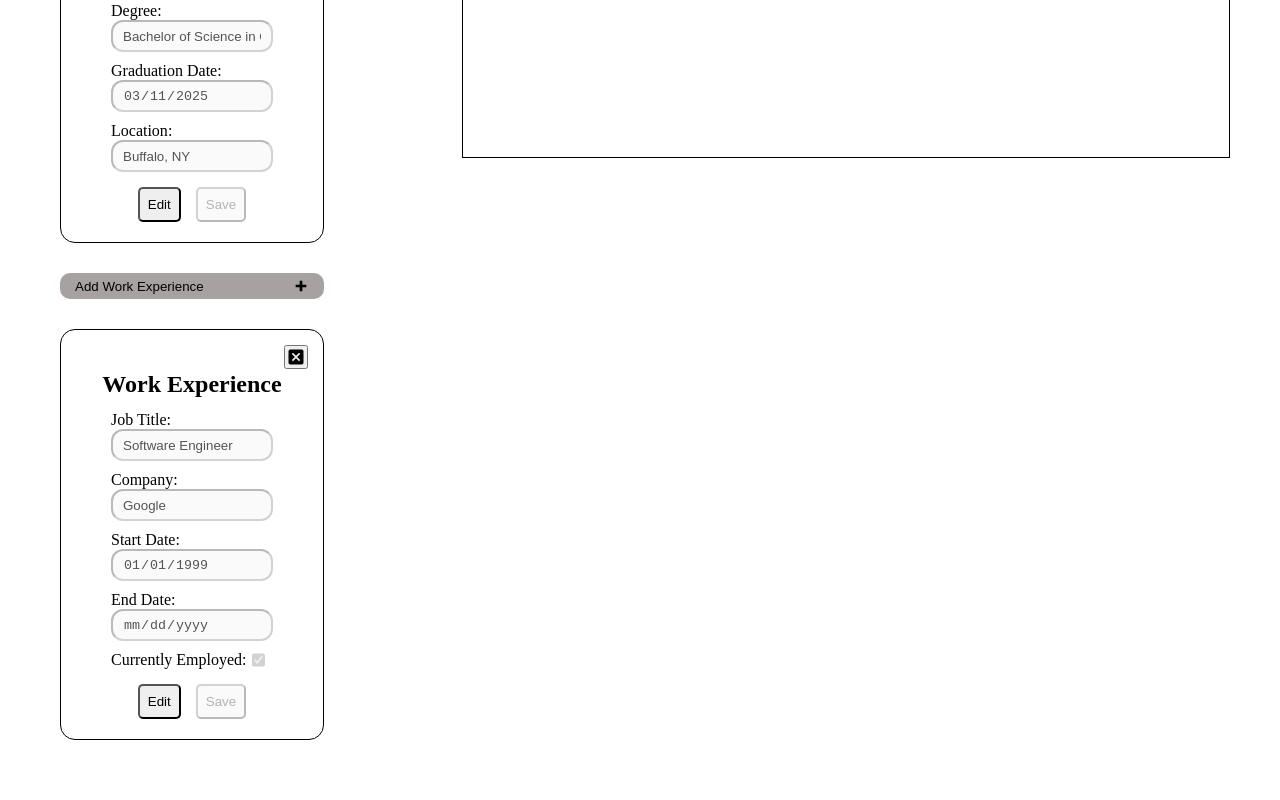
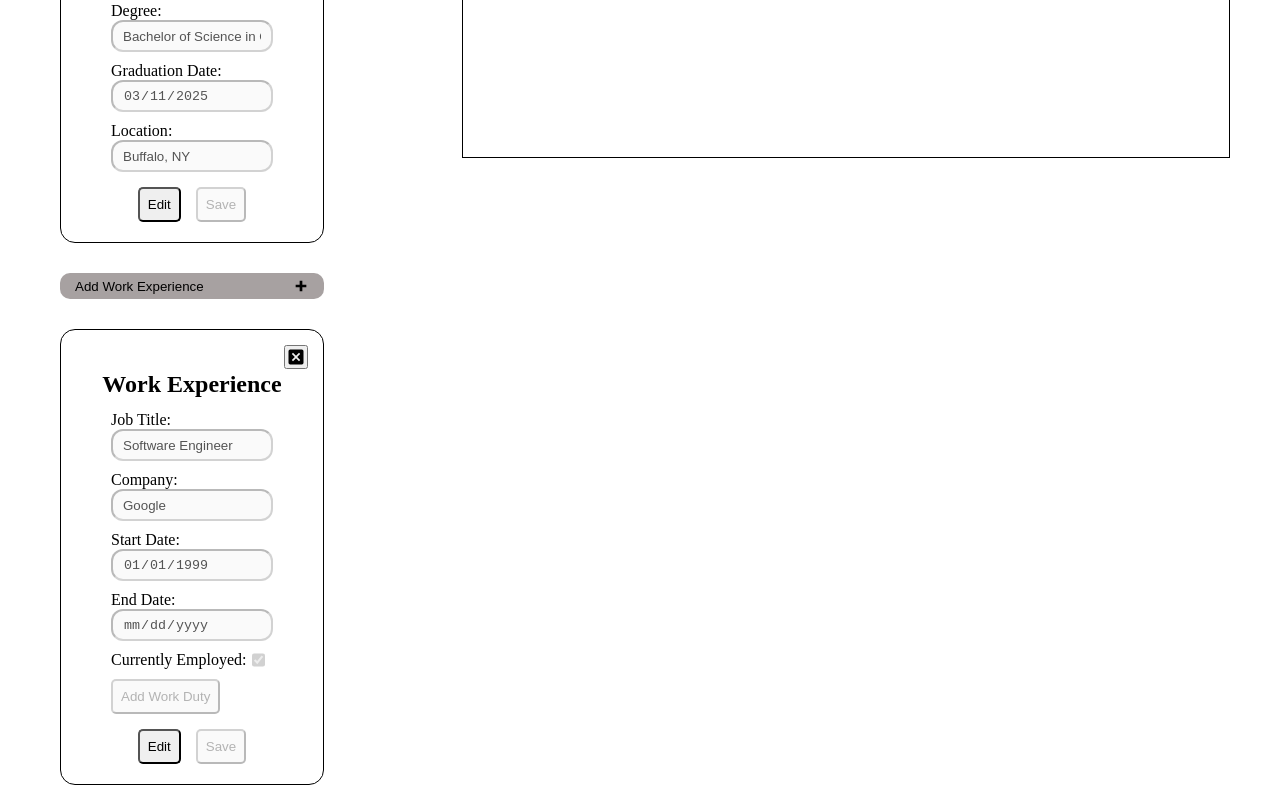
Before and after one commit to dfitch96/cv-app, a React (Vite) app: page / in a window 1280 px wide. Shown: the part 667-1467 px from the top of the page. Before the commit the page ends 1422 px from the top, so only its background shows below. Built offline with nearby package versions, Linux system fonts and the light colour scheme.

Commit message:
made button for adding work duties

```diff
--- a/src/components/ButtonGroup.jsx
+++ b/src/components/ButtonGroup.jsx
@@ -1,7 +1,7 @@
 
 
 
-export default function ButtonGroup({disabled, handleEdit, handleSave}){
+export function ButtonGroup({disabled, handleEdit, handleSave}){
 
   return (
     <div className="button-group">
@@ -9,5 +9,14 @@ export default function ButtonGroup({disabled, handleEdit, handleSave}){
       <button type="submit" onClick={handleSave} disabled={disabled}>Save</button>
     </div>
   )
+}
 
+
+
+export function Button({disabled, text}){
+  return (
+    <div className="button-div">
+      <button type="button" disabled={disabled}>{text}</button>
+    </div>
+  )
 }
--- a/src/components/ContactCard.jsx
+++ b/src/components/ContactCard.jsx
@@ -1,6 +1,6 @@
 
 import {Input} from './Input';
-import ButtonGroup from './ButtonGroup';
+import {ButtonGroup} from './ButtonGroup';
 import '../styles/Input.css';
 import { useState } from 'react';
 
--- a/src/components/EducationCard.jsx
+++ b/src/components/EducationCard.jsx
@@ -1,7 +1,7 @@
 
 import { useState } from "react";
 import {Input} from "./Input";
-import ButtonGroup from "./ButtonGroup";
+import {ButtonGroup} from "./ButtonGroup";
 import DeleteButton from "./DeleteButton";
 
 
--- a/src/components/WorkExperienceCard.jsx
+++ b/src/components/WorkExperienceCard.jsx
@@ -2,7 +2,8 @@
 import { useState } from "react";
 import DeleteButton from "./DeleteButton";
 import { Input, Checkbox, TextArea } from "./Input";
-import ButtonGroup from "./ButtonGroup";
+import AddButton from "./AddButton";
+import {Button, ButtonGroup} from "./ButtonGroup";
 
 export default function WorkExperienceCard({formData, handleInputOnChange, handleDelete}){
 
@@ -31,7 +32,7 @@ export default function WorkExperienceCard({formData, handleInputOnChange, handl
         <Input id={`startDate-${formData.id}`} name={'startDate'} dataId={formData.id} labelText='Start Date' type="date" value={formData.startDate} onChange={handleInputOnChange} disabled={isDisabled}/>
         <Input id={`endDate-${formData.id}`} name={'endDate'} dataId={formData.id} labelText='End Date' type="date" value={formData.endDate} onChange={handleInputOnChange} disabled={formData.currentlyEmployed || isDisabled}/>
         <Checkbox id={`currentlyEmployed-${formData.id}`} name={'currentlyEmployed'} dataId={formData.id} labelText='Currently Employed' value={formData.currentlyEmployed} onChange={handleInputOnChange} disabled={isDisabled}/>
-
+        <Button disabled={isDisabled} text="Add Work Duty"></Button>
         <ButtonGroup disabled={isDisabled} handleEdit={handleEditOnClick} />
       </form>
     </div>
--- a/src/styles/Input.css
+++ b/src/styles/Input.css
@@ -57,12 +57,11 @@ textarea{
   padding-top: 10px;
 }
 
-.button-group button{
-  padding: 0.5rem;
-  border-radius: 5px;
-
+.button-div{
+  padding: 5px;
 }
 
+.button-div button,
 .button-group button{
   padding: 0.5rem;
   border-radius: 5px;
@@ -70,19 +69,23 @@ textarea{
   cursor: pointer;
 }
 
+.button-div button:hover,
 .button-group button:hover{
   background-color: grey;
 }
 
+.button-div button:disabled:hover,
 .button-group button:disabled:hover{
   background-color: white;
   cursor: default;
 }
 
+.button-div button:active,
 .button-group button:active{
   transform: scale(0.90);
 }
 
+.button-div button:disabled:active,
 .button-group button:disabled:active{
   transform: none;
 }
```
